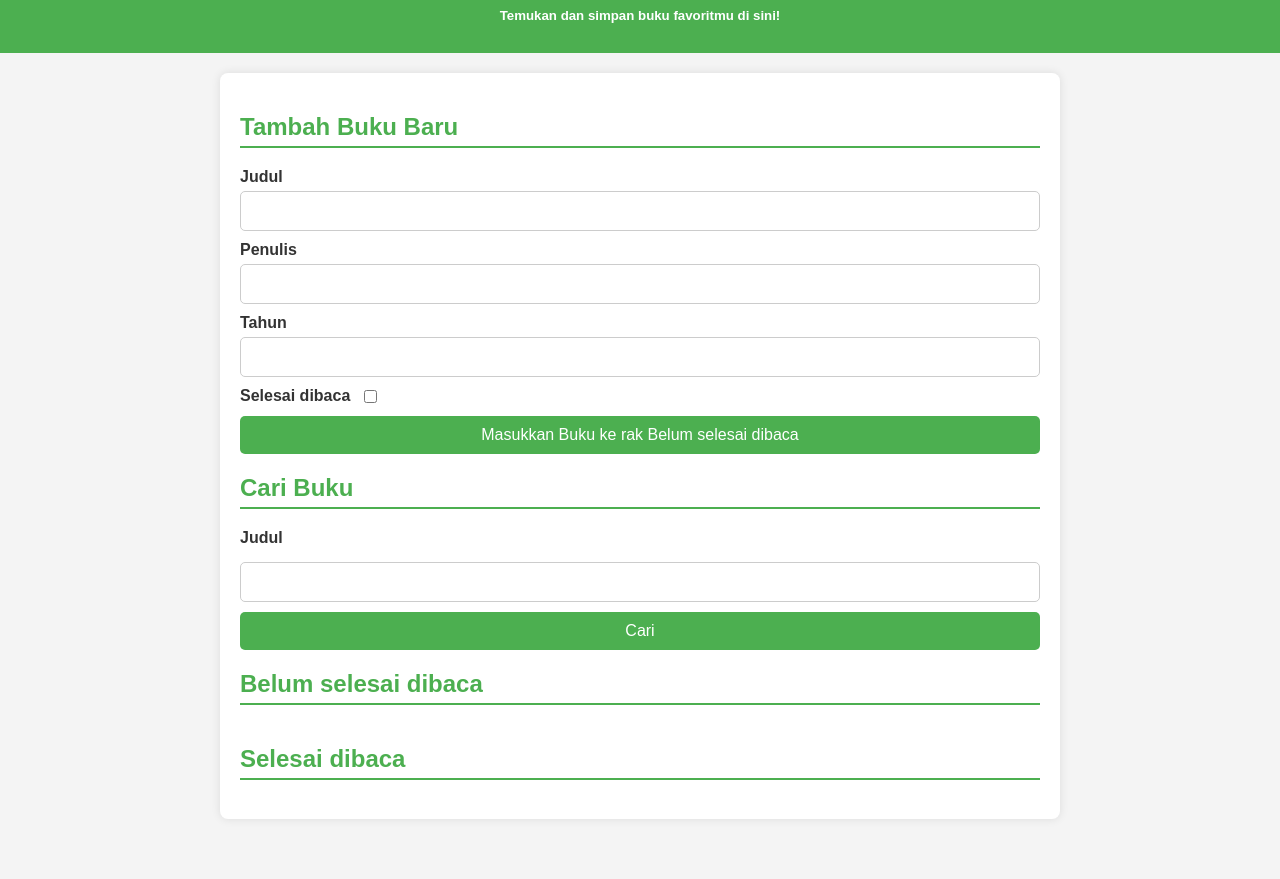
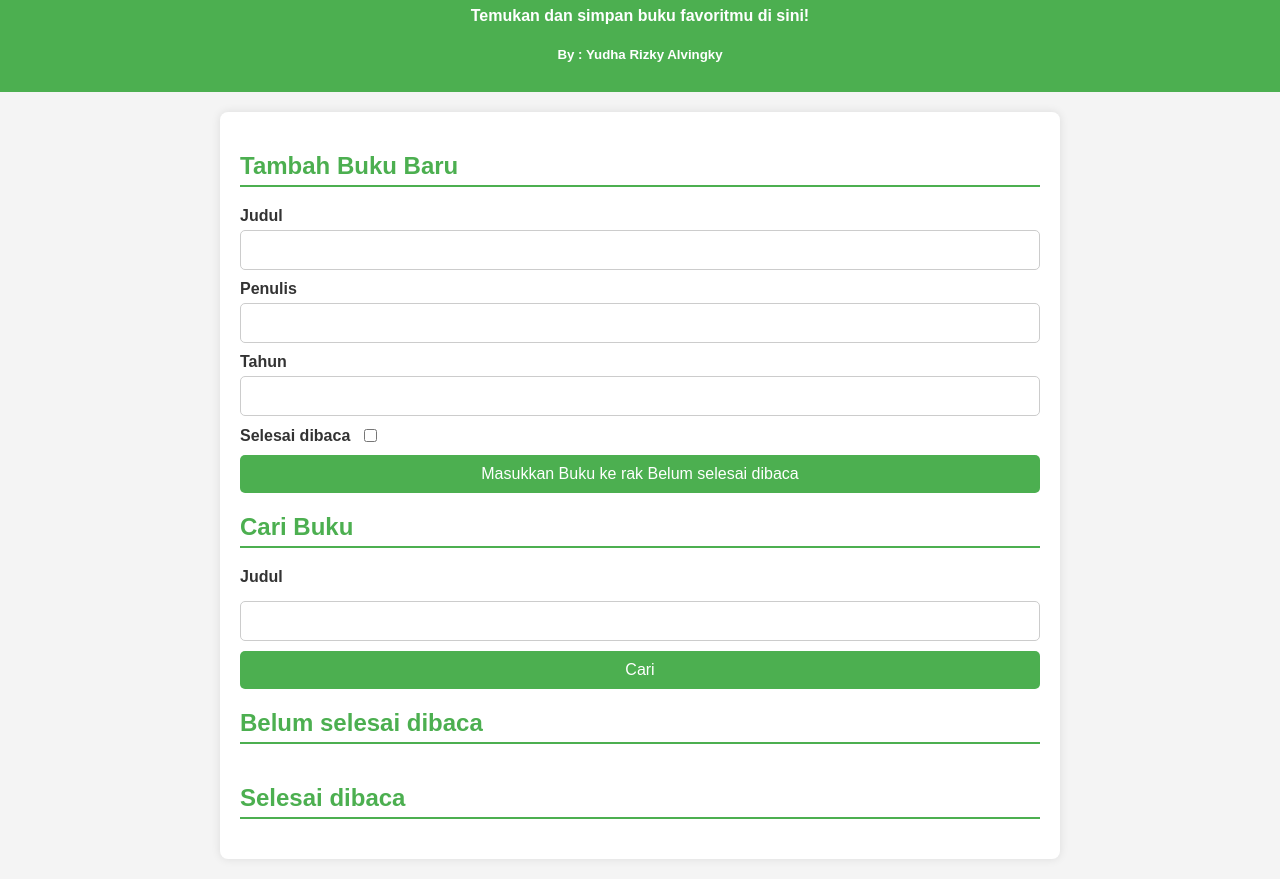
Before and after one commit to Yudhriz/Bookshelf_App, a plain HTML site: page index.html in a window 1280 px wide. Shown: the part 81-960 px from the top of the page. Before the commit the page ends 920 px from the top, so only its background shows below. Drawn offline with Linux system fonts and the light colour scheme.

Commit message:
update: author

```diff
--- a/index.html
+++ b/index.html
@@ -15,7 +15,8 @@
 <body>
   <header>
     <h1>Bookshelf App</h1>
-    <h5>Temukan dan simpan buku favoritmu di sini!</h5>
+    <h4>Temukan dan simpan buku favoritmu di sini!</h4>
+    <h5>By : Yudha Rizky Alvingky</h5>
   </header>
 
   <main>
```
